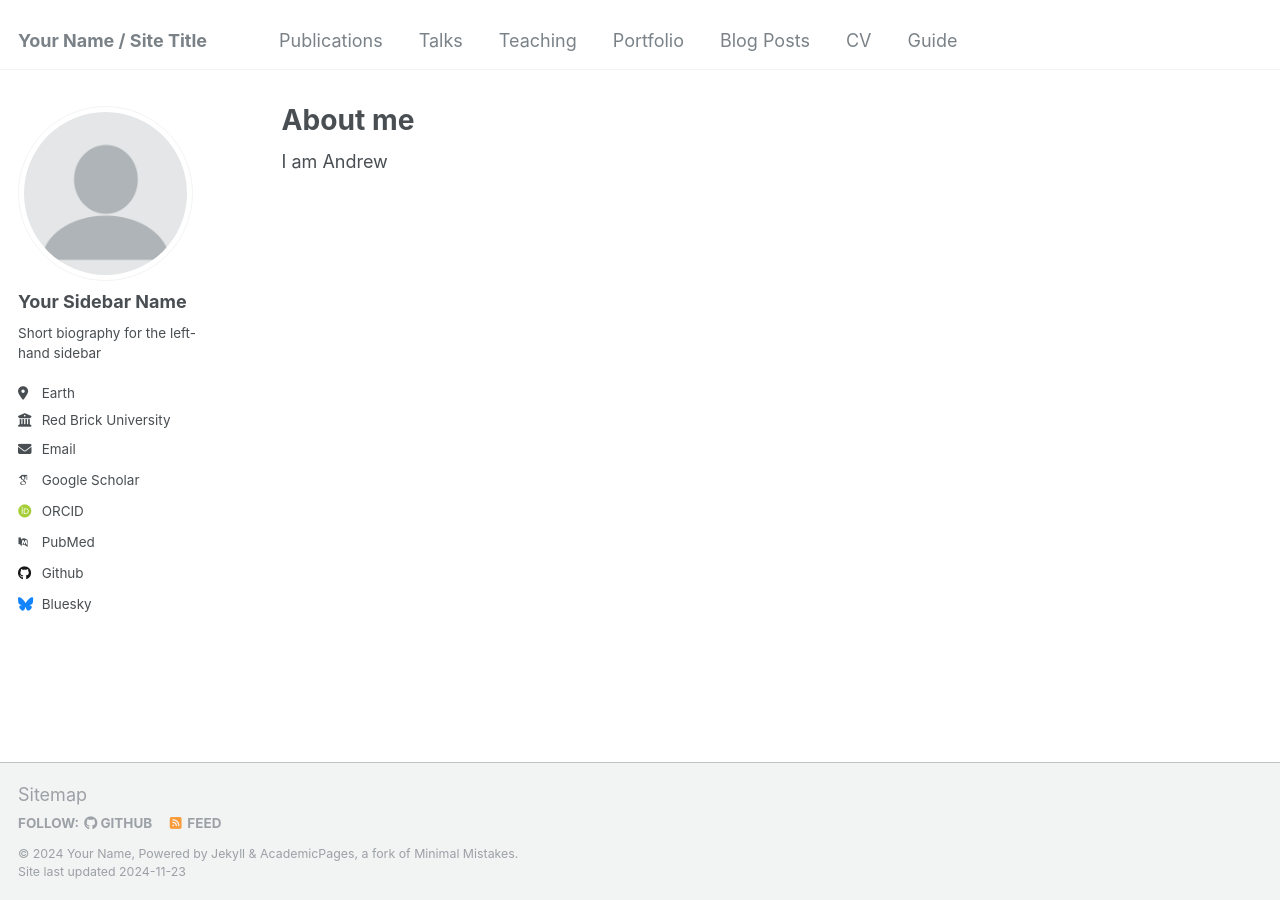
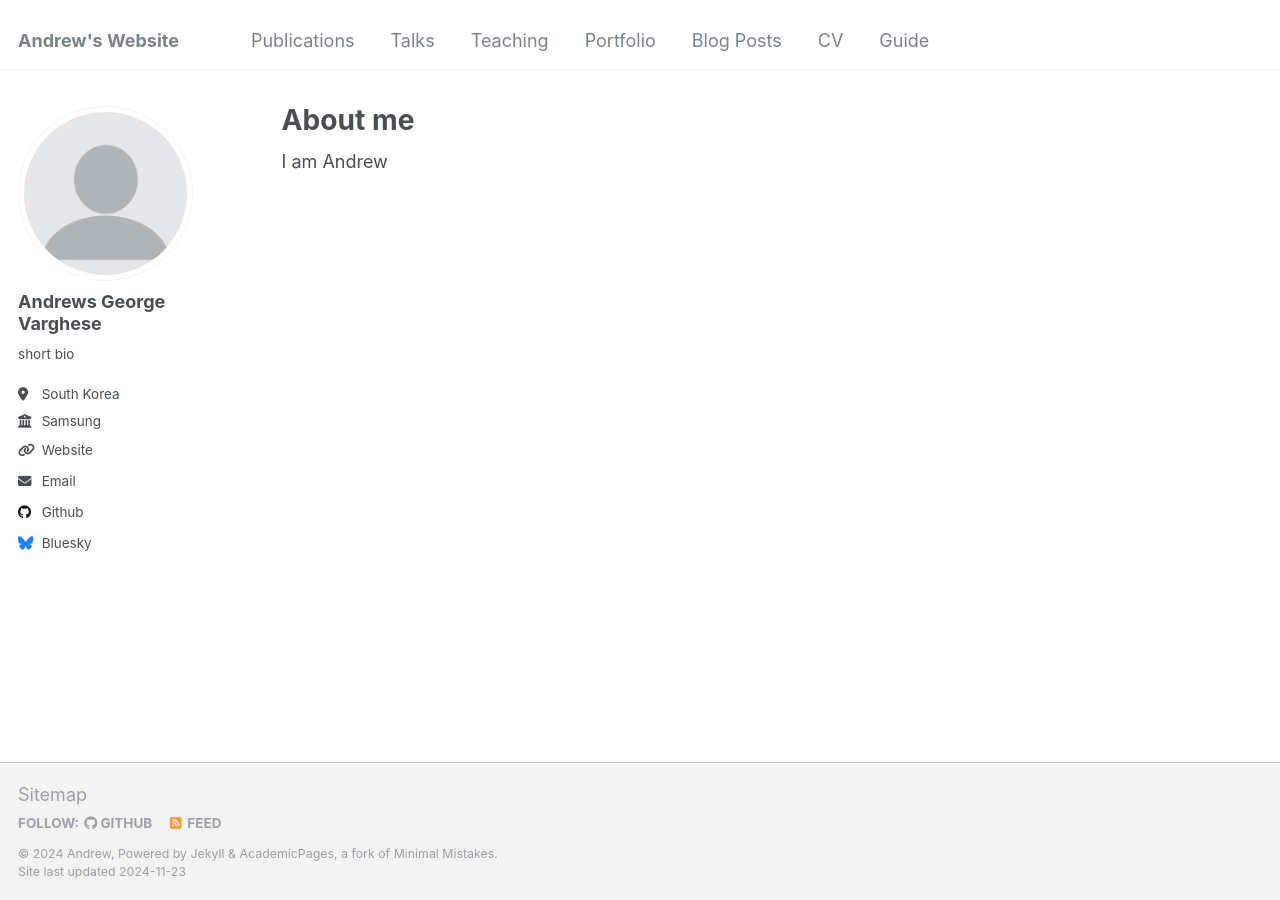
Before and after one commit to asgv123/asgv123.github.io, a Jekyll site: the page built from _pages/about.md, in a window 1280 px wide. Built offline with Jekyll 4.4.1, drawn with Linux system fonts in a browser that asks for light colours; some web fonts are replaced.

Commit message:
Update _config.yml

```diff
--- a/_config.yml
+++ b/_config.yml
@@ -8,11 +8,11 @@
 
 # Basic Site Settings
 locale                   : "en-US"
-title                    : "Your Name / Site Title"
+title                    : "Andrew's Website"
 title_separator          : "-"
-name                     : &name "Your Name"
+name                     : &name "Andrew"
 description              : &description "personal description"
-url                      : https://academicpages.github.io # the base hostname & protocol for your site e.g. "https://[your GitHub username].github.io"
+url                      : https://asgv123.github.io # the base hostname & protocol for your site e.g. "https://[your GitHub username].github.io"
 baseurl                  : "" # the subpath of your site, e.g. "/blog"
 repository               : "academicpages/academicpages.github.io"
 
@@ -22,21 +22,21 @@ repository               : "academicpages/academicpages.github.io"
 author:
   # Biographic information
   avatar           : "profile.png"
-  name             : "Your Sidebar Name"
+  name             : "Andrews George Varghese"
   pronouns         : # example: "she/her"
-  bio              : "Short biography for the left-hand sidebar"
-  location         : "Earth"
-  employer         : "Red Brick University"
-  uri              : # URL
-  email            : "none@example.org"
+  bio              : "short bio"
+  location         : "South Korea"
+  employer         : "Samsung"
+  uri              : https://asgv123.github.io
+  email            : "asgv123@gmail.com"
 
   # Academic websites
   arxiv            : # URL - Update with the correct link to your profile
-  googlescholar    : "https://scholar.google.com/citations?user=PS_CX0AAAAAJ"
+  googlescholar    : #"https://scholar.google.com/citations?user=PS_CX0AAAAAJ"
   impactstory      : # URL
-  orcid            : "http://orcid.org/yourorcidurl"
+  orcid            : #"http://orcid.org/yourorcidurl"
   semantic         : # URL
-  pubmed           : "https://www.ncbi.nlm.nih.gov/pubmed/?term=john+snow"
+  pubmed           : #"https://www.ncbi.nlm.nih.gov/pubmed/?term=john+snow"
   researchgate     : # URL
   scopus           : # URL
 
@@ -44,7 +44,7 @@ author:
   bitbucket        : # Username - Update with your username on the site
   codepen          : # Username
   dribbble         : # Username
-  github           : "academicpages"
+  github           : "asgv123"
   kaggle           : # Username
   stackoverflow    : # User number or user number and name (i.e., use "1" or "1/jeff-atwood")
 
```
